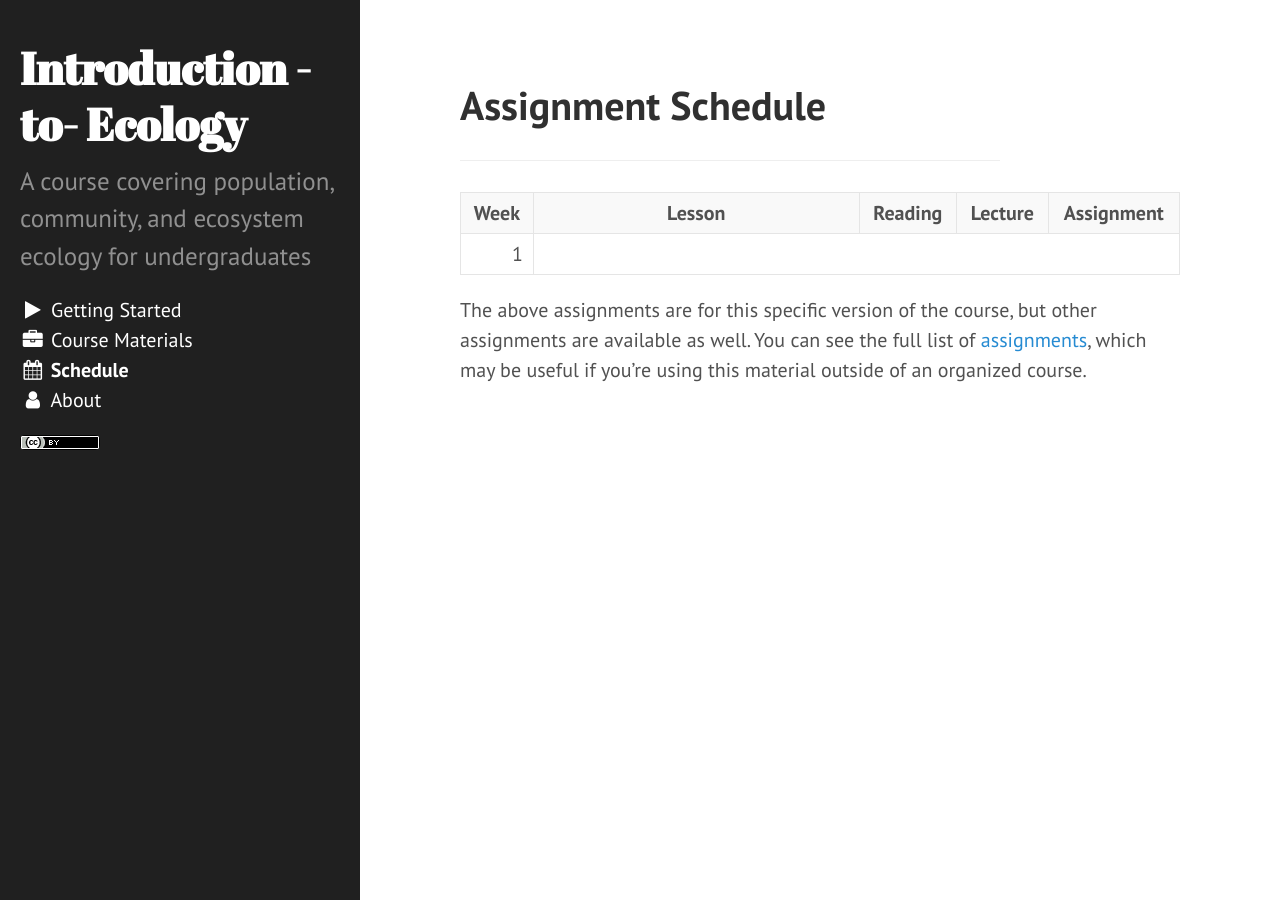
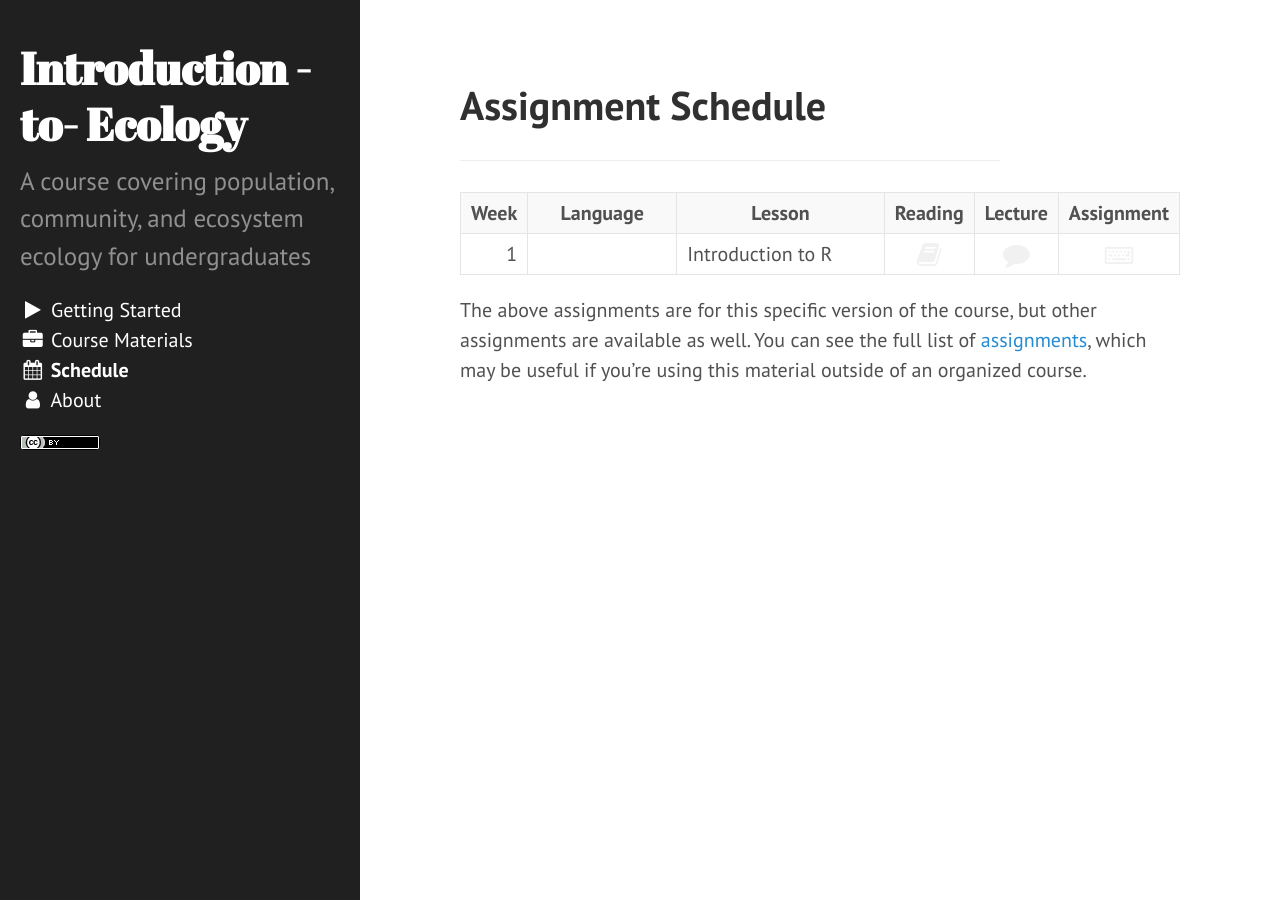
Before and after one commit to atredennick/ecology_class, a Jekyll site: the page built from schedule.md, in a window 1280 px wide. Built offline with Jekyll 4.4.1, drawn with Linux system fonts in a browser that asks for light colours; nearby versions of some CDN libraries.

Commit message:
assignments.html update

```diff
--- a/_includes/assignments.html
+++ b/_includes/assignments.html
@@ -1,36 +1,88 @@
 <table>
+
   <tr>
     <th width="50">Week</th>
+    <th width="200">Language</th>
     <th width="300">Lesson</th>
     <th width="50">Reading</th>
     <th width="50">Lecture</th>
     <th width="50">Assignment</th>
   </tr>
+
   {% for assignment in page.assignments %}
+
+    {% for otherpage in site.pages %}
+      {% if otherpage.title == assignment and otherpage.element == 'assignment' %}
+        {% capture language %}{{ otherpage.language }}{% endcapture %}
+        {% capture assignment_link %}{{ otherpage.url | prepend: site.baseurl }}{% endcapture %}
+        {% break %}
+      {% endif %}
+      {% assign language = nil %}
+      {% assign assignment_link = nil %}
+    {% endfor %}
+
+    {% for lecturepage in site.pages %}
+      {% if language %}
+        {% if lecturepage.title == assignment and lecturepage.element == 'lecture' and lecturepage.language == language %}
+          {% capture lecture_link %}{{ lecturepage.url | prepend: site.baseurl }}{% endcapture %}
+          {% break %}
+        {% endif %}
+      {% else %}
+        {% if lecturepage.title == assignment and lecturepage.element == 'lecture' %}
+          {% capture language %}{{ lecturepage.language }}{% endcapture %}
+          {% capture lecture_link %}{{ lecturepage.url | prepend: site.baseurl }}{% endcapture %}
+          {% break %}
+        {% endif %}
+      {% endif %}
+      {% assign lecture_link = nil %}
+    {% endfor %}
+
+    {% for readingpage in site.pages %}
+      {% if language %}
+        {% if readingpage.title == assignment and readingpage.element == 'reading' and readingpage.language == language %}
+          {% capture reading_link %}{{ readingpage.url | prepend: site.baseurl }}{% endcapture %}
+          {% break %}
+        {% endif %}
+      {% else %}
+        {% if readingpage.title == assignment and readingpage.element == 'reading' %}
+          {% capture language %}{{ readingpage.language }}{% endcapture %}
+          {% capture reading_link %}{{ readingpage.url | prepend: site.baseurl }}{% endcapture %}
+          {% break %}
+        {% endif %}
+      {% endif %}
+      {% assign reading_link = nil %}
+    {% endfor %}
+
     <tr>
       <td align="right">{{ forloop.index }}</td>
-      {% for otherpage in site.pages %}
-        {% if otherpage.title == assignment and otherpage.element == 'assignment' %}
-          {% capture assignment_link %}{{ otherpage.url | prepend: site.baseurl }}{% endcapture %}
-          {% for lecturepage in site.pages %}
-            {% if lecturepage.title == assignment and lecturepage.element == 'lecture' and lecturepage.language == otherpage.language %}
-              {% capture lecture_link %}{{ lecturepage.url | prepend: site.baseurl }}{% endcapture %}
-              {% for readingpage in site.pages %}
-                {% if readingpage.title == assignment and readingpage.element == 'reading' and readingpage.language == otherpage.language %}
-                  {% capture reading_link %}{{ readingpage.url | prepend: site.baseurl }}{% endcapture %}
+      <td>{{ language }}</td>
       <td>{{ assignment }}</td>
+
+      {% if reading_link %}
         <td align="center"><a href="{{ reading_link }}">
           <i class="fa fa-book fa-lg"></i></a></td>
+      {% else %}
+        <td align="center"><font color="f1f1f1">
+          <i class="fa fa-book fa-lg"></i></font></td>
+      {% endif %}
+
+      {% if lecture_link %}
         <td align="center"><a href="{{ lecture_link }}">
           <i class="fa fa-comment fa-lg"></i></a></td>
+      {% else %}
+        <td align="center"><font color="f1f1f1">
+          <i class="fa fa-comment fa-lg"></i></font></td>
+      {% endif %}
+
+      {% if assignment_link %}
         <td align="center"><a href="{{ assignment_link }}">
           <i class="fa fa-keyboard-o fa-lg"></i></a></td>
+      {% else %}
+        <td align="center"><font color="f1f1f1">
+          <i class="fa fa-keyboard-o fa-lg"></i></font></td>
       {% endif %}
+    </tr>
+
   {% endfor %}
-            {% endif %}
-          {% endfor %}
-        {% endif %}
-      {% endfor %}
-    </tr>
-  {% endfor %}
+
 </table>
```
Lines whose indentation alone changed are shown as unchanged.
